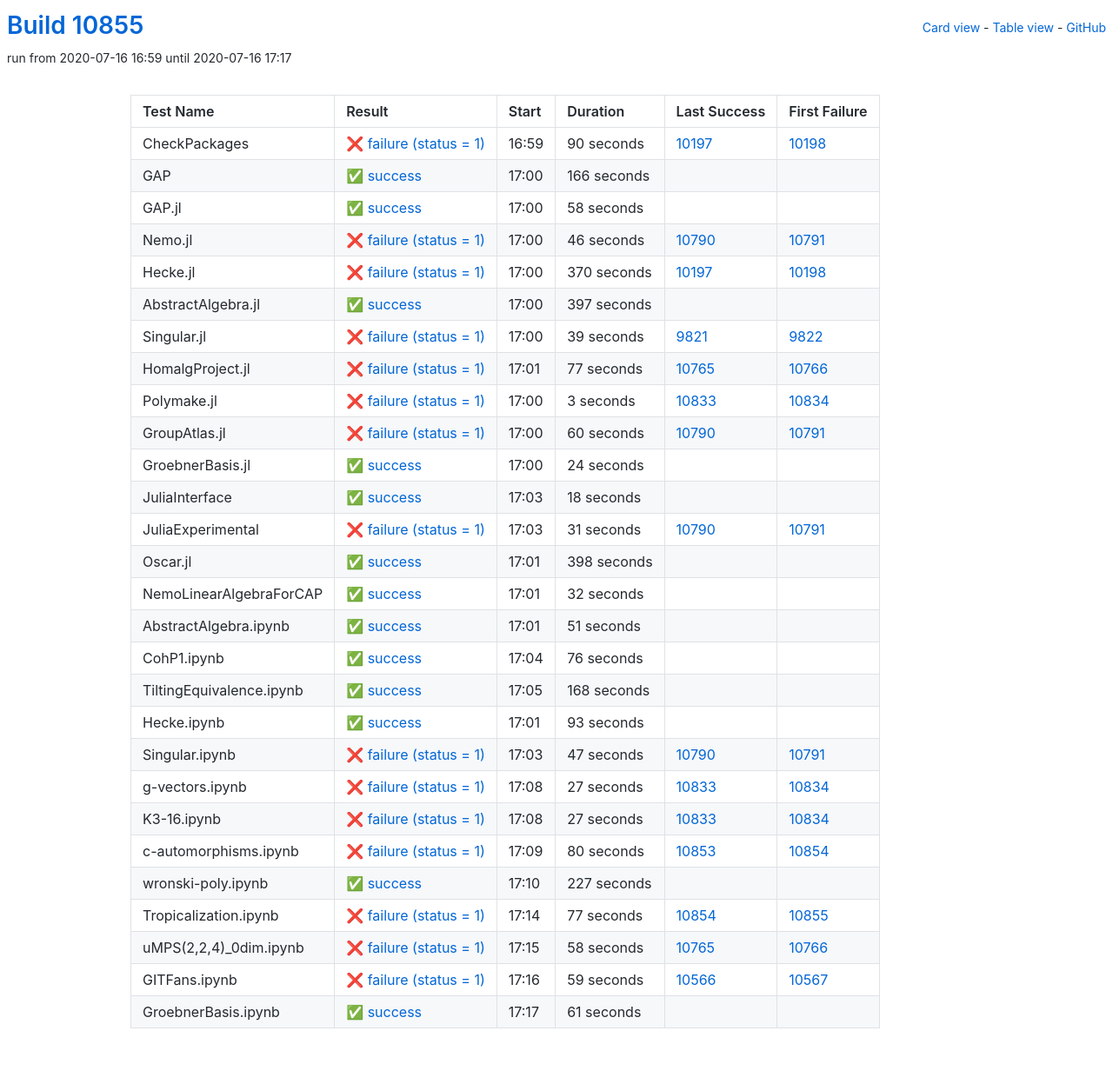
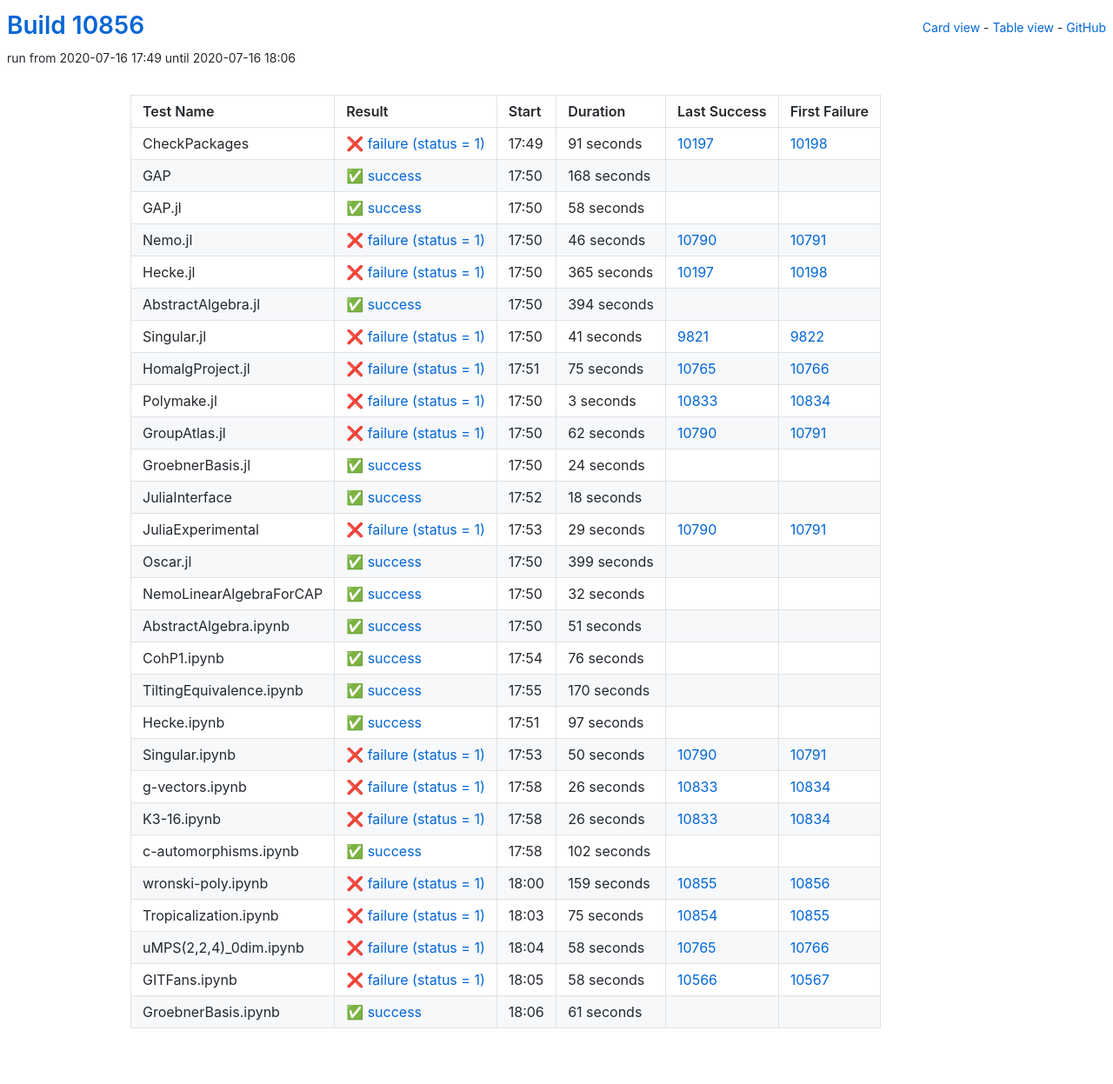
Before and after one commit to oscar-system/oscar-ci-status, a Jekyll site: the page built from table.html, in a window 1280 px wide. Shown: the whole page at 87% size. Built offline with Jekyll 4.4.1, drawn with Linux system fonts in a browser that asks for light colours.

Commit message:
Build #10856

```diff
--- a/_data/ci.yml
+++ b/_data/ci.yml
@@ -1,6 +1,6 @@
 ---
-build: 10855
-build_url: https://oscarci.mathematik.uni-kl.de/job/oscar/10855/
+build: 10856
+build_url: https://oscarci.mathematik.uni-kl.de/job/oscar/10856/
 job: oscar
 organization: oscar-system
 repo: oscar-ci-status
@@ -8,32 +8,32 @@
 tests:
 - name: CheckPackages
   id: checkpackages
-  log: https://oscarci.mathematik.uni-kl.de/job/oscar/10855/artifact/logs/build-10855/CheckPackages.log
-  start: 2020-07-16 16:59
+  log: https://oscarci.mathematik.uni-kl.de/job/oscar/10856/artifact/logs/build-10856/CheckPackages.log
+  start: 2020-07-16 17:49
   success: false
   exitcode: 1
   status: failure
-  duration: 90
+  duration: 91
   last_success: 10197
   last_success_url: https://oscarci.mathematik.uni-kl.de/job/oscar/10197/
   first_failure: 10198
   first_failure_url: https://oscarci.mathematik.uni-kl.de/job/oscar/10198/
 - name: GAP
   id: gap
-  log: https://oscarci.mathematik.uni-kl.de/job/oscar/10855/artifact/logs/build-10855/GAP.log
-  start: 2020-07-16 17:00
+  log: https://oscarci.mathematik.uni-kl.de/job/oscar/10856/artifact/logs/build-10856/GAP.log
+  start: 2020-07-16 17:50
   success: true
   exitcode: 0
   status: success
-  duration: 166
+  duration: 168
   last_success: false
   last_success_url:
   first_failure: false
   first_failure_url:
 - name: GAP.jl
   id: gap-jl
-  log: https://oscarci.mathematik.uni-kl.de/job/oscar/10855/artifact/logs/build-10855/GAP.jl.log
-  start: 2020-07-16 17:00
+  log: https://oscarci.mathematik.uni-kl.de/job/oscar/10856/artifact/logs/build-10856/GAP.jl.log
+  start: 2020-07-16 17:50
   success: true
   exitcode: 0
   status: success
@@ -44,8 +44,8 @@
   first_failure_url:
 - name: Nemo.jl
   id: nemo-jl
-  log: https://oscarci.mathematik.uni-kl.de/job/oscar/10855/artifact/logs/build-10855/Nemo.jl.log
-  start: 2020-07-16 17:00
+  log: https://oscarci.mathematik.uni-kl.de/job/oscar/10856/artifact/logs/build-10856/Nemo.jl.log
+  start: 2020-07-16 17:50
   success: false
   exitcode: 1
   status: failure
@@ -56,56 +56,56 @@
   first_failure_url: https://oscarci.mathematik.uni-kl.de/job/oscar/10791/
 - name: Hecke.jl
   id: hecke-jl
-  log: https://oscarci.mathematik.uni-kl.de/job/oscar/10855/artifact/logs/build-10855/Hecke.jl.log
-  start: 2020-07-16 17:00
+  log: https://oscarci.mathematik.uni-kl.de/job/oscar/10856/artifact/logs/build-10856/Hecke.jl.log
+  start: 2020-07-16 17:50
   success: false
   exitcode: 1
   status: failure
-  duration: 370
+  duration: 365
   last_success: 10197
   last_success_url: https://oscarci.mathematik.uni-kl.de/job/oscar/10197/
   first_failure: 10198
   first_failure_url: https://oscarci.mathematik.uni-kl.de/job/oscar/10198/
 - name: AbstractAlgebra.jl
   id: abstractalgebra-jl
-  log: https://oscarci.mathematik.uni-kl.de/job/oscar/10855/artifact/logs/build-10855/AbstractAlgebra.jl.log
-  start: 2020-07-16 17:00
+  log: https://oscarci.mathematik.uni-kl.de/job/oscar/10856/artifact/logs/build-10856/AbstractAlgebra.jl.log
+  start: 2020-07-16 17:50
   success: true
   exitcode: 0
   status: success
-  duration: 397
+  duration: 394
   last_success: false
   last_success_url:
   first_failure: false
   first_failure_url:
 - name: Singular.jl
   id: singular-jl
-  log: https://oscarci.mathematik.uni-kl.de/job/oscar/10855/artifact/logs/build-10855/Singular.jl.log
-  start: 2020-07-16 17:00
+  log: https://oscarci.mathematik.uni-kl.de/job/oscar/10856/artifact/logs/build-10856/Singular.jl.log
+  start: 2020-07-16 17:50
   success: false
   exitcode: 1
   status: failure
-  duration: 39
+  duration: 41
   last_success: 9821
   last_success_url: https://oscarci.mathematik.uni-kl.de/job/oscar/9821/
   first_failure: 9822
   first_failure_url: https://oscarci.mathematik.uni-kl.de/job/oscar/9822/
 - name: HomalgProject.jl
   id: homalgproject-jl
-  log: https://oscarci.mathematik.uni-kl.de/job/oscar/10855/artifact/logs/build-10855/HomalgProject.jl.log
-  start: 2020-07-16 17:01
+  log: https://oscarci.mathematik.uni-kl.de/job/oscar/10856/artifact/logs/build-10856/HomalgProject.jl.log
+  start: 2020-07-16 17:51
   success: false
   exitcode: 1
   status: failure
-  duration: 77
+  duration: 75
   last_success: 10765
   last_success_url: https://oscarci.mathematik.uni-kl.de/job/oscar/10765/
   first_failure: 10766
   first_failure_url: https://oscarci.mathematik.uni-kl.de/job/oscar/10766/
 - name: Polymake.jl
   id: polymake-jl
-  log: https://oscarci.mathematik.uni-kl.de/job/oscar/10855/artifact/logs/build-10855/Polymake.jl.log
-  start: 2020-07-16 17:00
+  log: https://oscarci.mathematik.uni-kl.de/job/oscar/10856/artifact/logs/build-10856/Polymake.jl.log
+  start: 2020-07-16 17:50
   success: false
   exitcode: 1
   status: failure
@@ -116,20 +116,20 @@
   first_failure_url: https://oscarci.mathematik.uni-kl.de/job/oscar/10834/
 - name: GroupAtlas.jl
   id: groupatlas-jl
-  log: https://oscarci.mathematik.uni-kl.de/job/oscar/10855/artifact/logs/build-10855/GroupAtlas.jl.log
-  start: 2020-07-16 17:00
+  log: https://oscarci.mathematik.uni-kl.de/job/oscar/10856/artifact/logs/build-10856/GroupAtlas.jl.log
+  start: 2020-07-16 17:50
   success: false
   exitcode: 1
   status: failure
-  duration: 60
+  duration: 62
   last_success: 10790
   last_success_url: https://oscarci.mathematik.uni-kl.de/job/oscar/10790/
   first_failure: 10791
   first_failure_url: https://oscarci.mathematik.uni-kl.de/job/oscar/10791/
 - name: GroebnerBasis.jl
   id: groebnerbasis-jl
-  log: https://oscarci.mathematik.uni-kl.de/job/oscar/10855/artifact/logs/build-10855/GroebnerBasis.jl.log
-  start: 2020-07-16 17:00
+  log: https://oscarci.mathematik.uni-kl.de/job/oscar/10856/artifact/logs/build-10856/GroebnerBasis.jl.log
+  start: 2020-07-16 17:50
   success: true
   exitcode: 0
   status: success
@@ -140,8 +140,8 @@
   first_failure_url:
 - name: JuliaInterface
   id: juliainterface
-  log: https://oscarci.mathematik.uni-kl.de/job/oscar/10855/artifact/logs/build-10855/JuliaInterface.log
-  start: 2020-07-16 17:03
+  log: https://oscarci.mathematik.uni-kl.de/job/oscar/10856/artifact/logs/build-10856/JuliaInterface.log
+  start: 2020-07-16 17:52
   success: true
   exitcode: 0
   status: success
@@ -152,32 +152,32 @@
   first_failure_url:
 - name: JuliaExperimental
   id: juliaexperimental
-  log: https://oscarci.mathematik.uni-kl.de/job/oscar/10855/artifact/logs/build-10855/JuliaExperimental.log
-  start: 2020-07-16 17:03
+  log: https://oscarci.mathematik.uni-kl.de/job/oscar/10856/artifact/logs/build-10856/JuliaExperimental.log
+  start: 2020-07-16 17:53
   success: false
   exitcode: 1
   status: failure
-  duration: 31
+  duration: 29
   last_success: 10790
   last_success_url: https://oscarci.mathematik.uni-kl.de/job/oscar/10790/
   first_failure: 10791
   first_failure_url: https://oscarci.mathematik.uni-kl.de/job/oscar/10791/
 - name: Oscar.jl
   id: oscar-jl
-  log: https://oscarci.mathematik.uni-kl.de/job/oscar/10855/artifact/logs/build-10855/Oscar.jl.log
-  start: 2020-07-16 17:01
+  log: https://oscarci.mathematik.uni-kl.de/job/oscar/10856/artifact/logs/build-10856/Oscar.jl.log
+  start: 2020-07-16 17:50
   success: true
   exitcode: 0
   status: success
-  duration: 398
+  duration: 399
   last_success: false
   last_success_url:
   first_failure: false
   first_failure_url:
 - name: NemoLinearAlgebraForCAP
   id: nemolinearalgebraforcap
-  log: https://oscarci.mathematik.uni-kl.de/job/oscar/10855/artifact/logs/build-10855/NemoLinearAlgebraForCAP.log
-  start: 2020-07-16 17:01
+  log: https://oscarci.mathematik.uni-kl.de/job/oscar/10856/artifact/logs/build-10856/NemoLinearAlgebraForCAP.log
+  start: 2020-07-16 17:50
   success: true
   exitcode: 0
   status: success
@@ -188,8 +188,8 @@
   first_failure_url:
 - name: AbstractAlgebra.ipynb
   id: abstractalgebra-ipynb
-  log: https://oscarci.mathematik.uni-kl.de/job/oscar/10855/artifact/logs/build-10855/AbstractAlgebra.ipynb.log
-  start: 2020-07-16 17:01
+  log: https://oscarci.mathematik.uni-kl.de/job/oscar/10856/artifact/logs/build-10856/AbstractAlgebra.ipynb.log
+  start: 2020-07-16 17:50
   success: true
   exitcode: 0
   status: success
@@ -200,8 +200,8 @@
   first_failure_url:
 - name: CohP1.ipynb
   id: cohp1-ipynb
-  log: https://oscarci.mathematik.uni-kl.de/job/oscar/10855/artifact/logs/build-10855/CohP1.ipynb.log
-  start: 2020-07-16 17:04
+  log: https://oscarci.mathematik.uni-kl.de/job/oscar/10856/artifact/logs/build-10856/CohP1.ipynb.log
+  start: 2020-07-16 17:54
   success: true
   exitcode: 0
   status: success
@@ -212,104 +212,104 @@
   first_failure_url:
 - name: TiltingEquivalence.ipynb
   id: tiltingequivalence-ipynb
-  log: https://oscarci.mathematik.uni-kl.de/job/oscar/10855/artifact/logs/build-10855/TiltingEquivalence.ipynb.log
-  start: 2020-07-16 17:05
+  log: https://oscarci.mathematik.uni-kl.de/job/oscar/10856/artifact/logs/build-10856/TiltingEquivalence.ipynb.log
+  start: 2020-07-16 17:55
   success: true
   exitcode: 0
   status: success
-  duration: 168
+  duration: 170
   last_success: false
   last_success_url:
   first_failure: false
   first_failure_url:
 - name: Hecke.ipynb
   id: hecke-ipynb
-  log: https://oscarci.mathematik.uni-kl.de/job/oscar/10855/artifact/logs/build-10855/Hecke.ipynb.log
-  start: 2020-07-16 17:01
+  log: https://oscarci.mathematik.uni-kl.de/job/oscar/10856/artifact/logs/build-10856/Hecke.ipynb.log
+  start: 2020-07-16 17:51
   success: true
   exitcode: 0
   status: success
-  duration: 93
+  duration: 97
   last_success: false
   last_success_url:
   first_failure: false
   first_failure_url:
 - name: Singular.ipynb
   id: singular-ipynb
-  log: https://oscarci.mathematik.uni-kl.de/job/oscar/10855/artifact/logs/build-10855/Singular.ipynb.log
-  start: 2020-07-16 17:03
+  log: https://oscarci.mathematik.uni-kl.de/job/oscar/10856/artifact/logs/build-10856/Singular.ipynb.log
+  start: 2020-07-16 17:53
   success: false
   exitcode: 1
   status: failure
-  duration: 47
+  duration: 50
   last_success: 10790
   last_success_url: https://oscarci.mathematik.uni-kl.de/job/oscar/10790/
   first_failure: 10791
   first_failure_url: https://oscarci.mathematik.uni-kl.de/job/oscar/10791/
 - name: g-vectors.ipynb
   id: g-vectors-ipynb
-  log: https://oscarci.mathematik.uni-kl.de/job/oscar/10855/artifact/logs/build-10855/g-vectors.ipynb.log
-  start: 2020-07-16 17:08
+  log: https://oscarci.mathematik.uni-kl.de/job/oscar/10856/artifact/logs/build-10856/g-vectors.ipynb.log
+  start: 2020-07-16 17:58
   success: false
   exitcode: 1
   status: failure
-  duration: 27
+  duration: 26
   last_success: 10833
   last_success_url: https://oscarci.mathematik.uni-kl.de/job/oscar/10833/
   first_failure: 10834
   first_failure_url: https://oscarci.mathematik.uni-kl.de/job/oscar/10834/
 - name: K3-16.ipynb
   id: k3-16-ipynb
-  log: https://oscarci.mathematik.uni-kl.de/job/oscar/10855/artifact/logs/build-10855/K3-16.ipynb.log
-  start: 2020-07-16 17:08
+  log: https://oscarci.mathematik.uni-kl.de/job/oscar/10856/artifact/logs/build-10856/K3-16.ipynb.log
+  start: 2020-07-16 17:58
   success: false
   exitcode: 1
   status: failure
-  duration: 27
+  duration: 26
   last_success: 10833
   last_success_url: https://oscarci.mathematik.uni-kl.de/job/oscar/10833/
   first_failure: 10834
   first_failure_url: https://oscarci.mathematik.uni-kl.de/job/oscar/10834/
 - name: c-automorphisms.ipynb
   id: c-automorphisms-ipynb
-  log: https://oscarci.mathematik.uni-kl.de/job/oscar/10855/artifact/logs/build-10855/c-automorphisms.ipynb.log
-  start: 2020-07-16 17:09
-  success: false
-  exitcode: 1
-  status: failure
-  duration: 80
-  last_success: 10853
-  last_success_url: https://oscarci.mathematik.uni-kl.de/job/oscar/10853/
-  first_failure: 10854
-  first_failure_url: https://oscarci.mathematik.uni-kl.de/job/oscar/10854/
-- name: wronski-poly.ipynb
-  id: wronski-poly-ipynb
-  log: https://oscarci.mathematik.uni-kl.de/job/oscar/10855/artifact/logs/build-10855/wronski-poly.ipynb.log
-  start: 2020-07-16 17:10
+  log: https://oscarci.mathematik.uni-kl.de/job/oscar/10856/artifact/logs/build-10856/c-automorphisms.ipynb.log
+  start: 2020-07-16 17:58
   success: true
   exitcode: 0
   status: success
-  duration: 227
+  duration: 102
   last_success: false
   last_success_url:
   first_failure: false
   first_failure_url:
-- name: Tropicalization.ipynb
-  id: tropicalization-ipynb
-  log: https://oscarci.mathematik.uni-kl.de/job/oscar/10855/artifact/logs/build-10855/Tropicalization.ipynb.log
-  start: 2020-07-16 17:14
+- name: wronski-poly.ipynb
+  id: wronski-poly-ipynb
+  log: https://oscarci.mathematik.uni-kl.de/job/oscar/10856/artifact/logs/build-10856/wronski-poly.ipynb.log
+  start: 2020-07-16 18:00
   success: false
   exitcode: 1
   status: failure
-  duration: 77
+  duration: 159
+  last_success: 10855
+  last_success_url: https://oscarci.mathematik.uni-kl.de/job/oscar/10855/
+  first_failure: 10856
+  first_failure_url: https://oscarci.mathematik.uni-kl.de/job/oscar/10856/
+- name: Tropicalization.ipynb
+  id: tropicalization-ipynb
+  log: https://oscarci.mathematik.uni-kl.de/job/oscar/10856/artifact/logs/build-10856/Tropicalization.ipynb.log
+  start: 2020-07-16 18:03
+  success: false
+  exitcode: 1
+  status: failure
+  duration: 75
   last_success: 10854
   last_success_url: https://oscarci.mathematik.uni-kl.de/job/oscar/10854/
   first_failure: 10855
   first_failure_url: https://oscarci.mathematik.uni-kl.de/job/oscar/10855/
 - name: uMPS(2,2,4)_0dim.ipynb
   id: umps-2-2-4-0dim-ipynb
-  log: https://oscarci.mathematik.uni-kl.de/job/oscar/10855/artifact/logs/build-10855/uMPS-2-2-4-_0dim.ipynb.log
-  start: 2020-07-16 17:15
+  log: https://oscarci.mathematik.uni-kl.de/job/oscar/10856/artifact/logs/build-10856/uMPS-2-2-4-_0dim.ipynb.log
+  start: 2020-07-16 18:04
   success: false
   exitcode: 1
   status: failure
@@ -320,20 +320,20 @@
   first_failure_url: https://oscarci.mathematik.uni-kl.de/job/oscar/10766/
 - name: GITFans.ipynb
   id: gitfans-ipynb
-  log: https://oscarci.mathematik.uni-kl.de/job/oscar/10855/artifact/logs/build-10855/GITFans.ipynb.log
-  start: 2020-07-16 17:16
+  log: https://oscarci.mathematik.uni-kl.de/job/oscar/10856/artifact/logs/build-10856/GITFans.ipynb.log
+  start: 2020-07-16 18:05
   success: false
   exitcode: 1
   status: failure
-  duration: 59
+  duration: 58
   last_success: 10566
   last_success_url: https://oscarci.mathematik.uni-kl.de/job/oscar/10566/
   first_failure: 10567
   first_failure_url: https://oscarci.mathematik.uni-kl.de/job/oscar/10567/
 - name: GroebnerBasis.ipynb
   id: groebnerbasis-ipynb
-  log: https://oscarci.mathematik.uni-kl.de/job/oscar/10855/artifact/logs/build-10855/GroebnerBasis.ipynb.log
-  start: 2020-07-16 17:17
+  log: https://oscarci.mathematik.uni-kl.de/job/oscar/10856/artifact/logs/build-10856/GroebnerBasis.ipynb.log
+  start: 2020-07-16 18:06
   success: true
   exitcode: 0
   status: success
```
Also changed, not shown: README.md.
